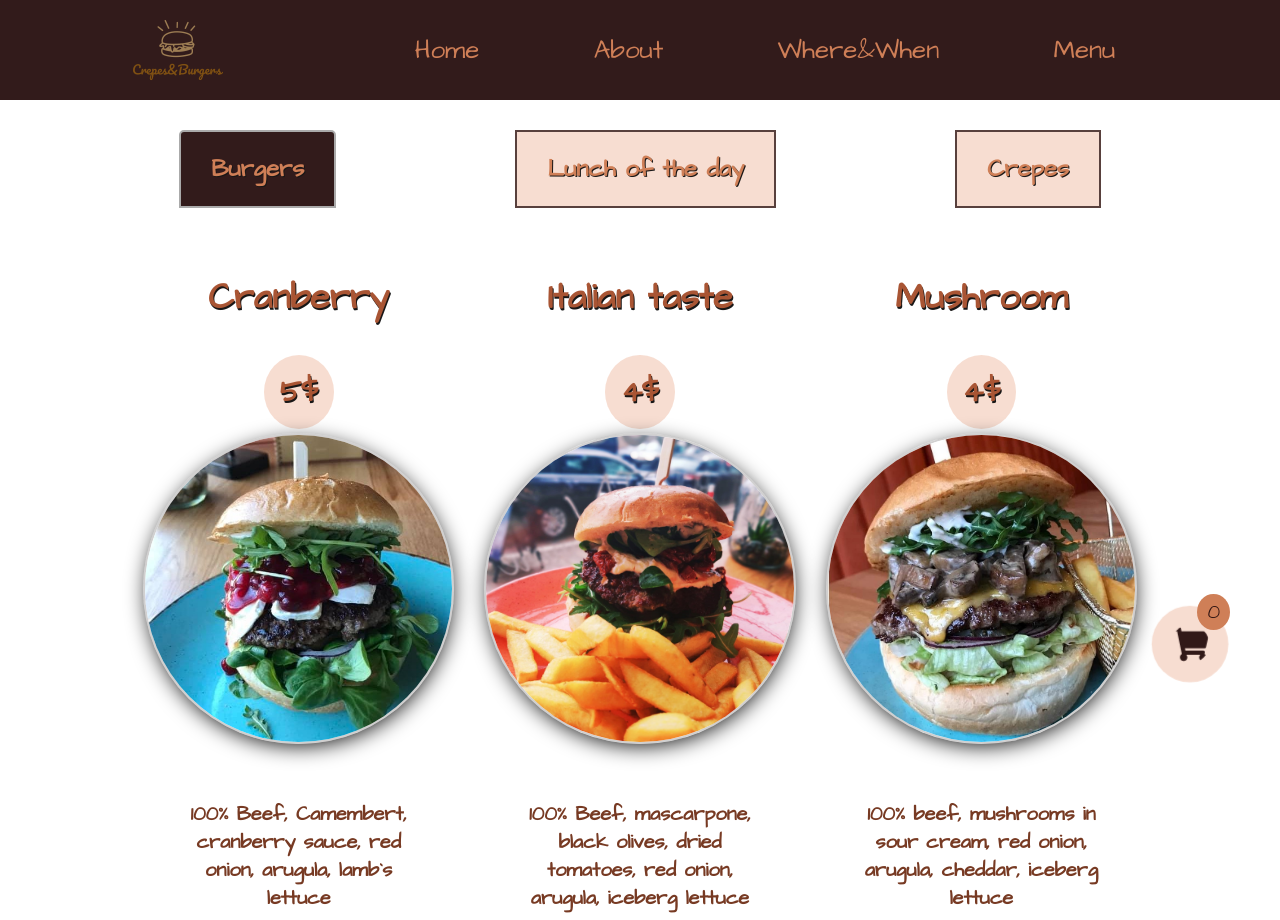
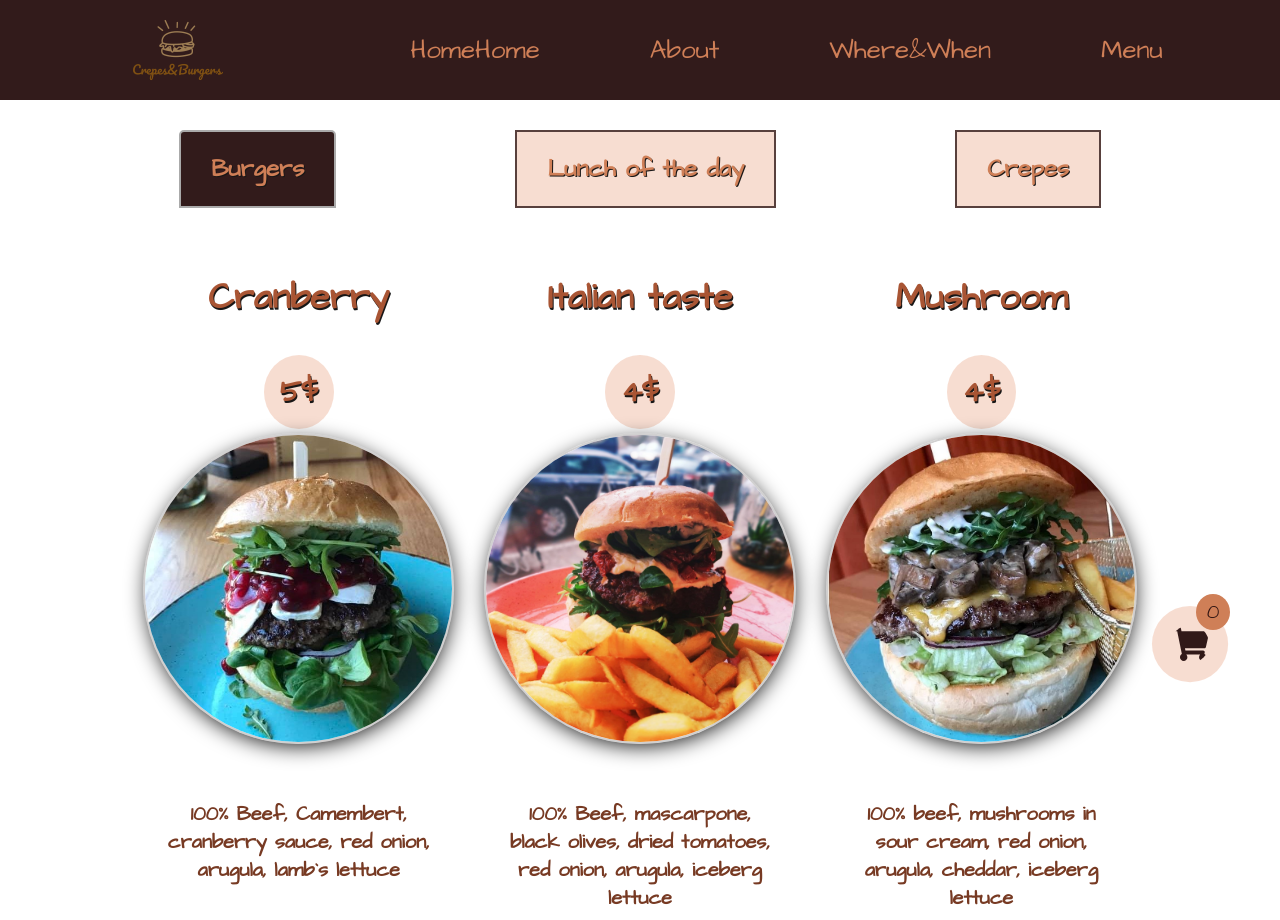
Before and after one commit to Apoerin/crepes-burgers, a React (Create React App) app: page /#/menu in a window 1280 px wide. Shown: the top 920 px of the page. Built offline with nearby package versions, Linux system fonts and the light colour scheme.

Commit message:
resolved styles issues

```diff
--- a/public/index.html
+++ b/public/index.html
@@ -23,7 +23,7 @@
       work correctly both with client-side routing and a non-root public URL.
       Learn how to configure a non-root public URL by running `npm run build`.
     -->
-    <title>React App</title>
+    <title>Crepes%Burgers</title>
   </head>
   <body>
     <noscript>You need to enable JavaScript to run this app.</noscript>
--- a/src/App.css
+++ b/src/App.css
@@ -257,7 +257,7 @@ header a:hover {
 
 .burgers, .lunch, .crepes {
     width: 80%;
-    margin: auto;
+    margin: 0 auto;
 }
 
 .lunch {
@@ -275,7 +275,7 @@ header a:hover {
 .burgers li, .crepes li {
     list-style: none;
     flex: 0 0 33.333333%;
-    margin: auto;
+    margin: 0 auto;
 }
 
 .burgers img, .crepes img {
@@ -330,7 +330,8 @@ header a:hover {
 }
 
 .burgers p, .crepes p {
-    width: 70%;
+    width: 60%;
+    min-height: 160px;
 }
 
 .burgers button, .lunch button, .crepes button {
@@ -383,6 +384,8 @@ header a:hover {
 }
 
 .cart-items__quantity {
+    min-width: 14px;
+    text-align: center;
     color:#270f0ff2;
     background-color:#cf7f57;
     font-size: 20px;
@@ -450,6 +453,7 @@ header a:hover {
 }
 
 .count-value {
+    min-width: 40px;
     color: #773a23;
     font-weight: bold;
     font-size: 28px;
--- a/src/Responsive.css
+++ b/src/Responsive.css
@@ -21,6 +21,9 @@
     .burgers li, .crepes li {
         flex: 0 0 33.333333%;
         margin: auto;
+    }
+    .burgers p, .crepes p {
+        width: 80%;
     }
     .burgers img, .crepes img {
         width: 90%;
@@ -133,6 +136,7 @@
     }
     .burgers p, .crepes p {
         width: 100%;
+        min-height: 140px;
     }
     .lunch div {
         display: grid;
--- a/src/components/Header.jsx
+++ b/src/components/Header.jsx
@@ -16,7 +16,8 @@ export default function Header() {
                 <NavLink as={NavLink} to="/"><img src={logo} alt="Crepes&Burgers" /></NavLink>
                 <ul className={click ? "nav-options active" : "nav-options"}>
                     <li className="option">
-                        <Link activeClass="active" to="intro" spy={true} smooth={true} duration={1000}>Home</Link>
+                    <NavLink as={NavLink} to="/">Home</NavLink>
+                    <Link activeClass="active" to="intro" spy={true} smooth={true} duration={1000}>Home</Link>
                     </li>
                     <li className="option">
                         <Link activeClass="active" to="about" spy={true} smooth={true} duration={1000}>About</Link>
```
Also changed, not shown: 1 other file (tests, documents, lock files or other folders).
